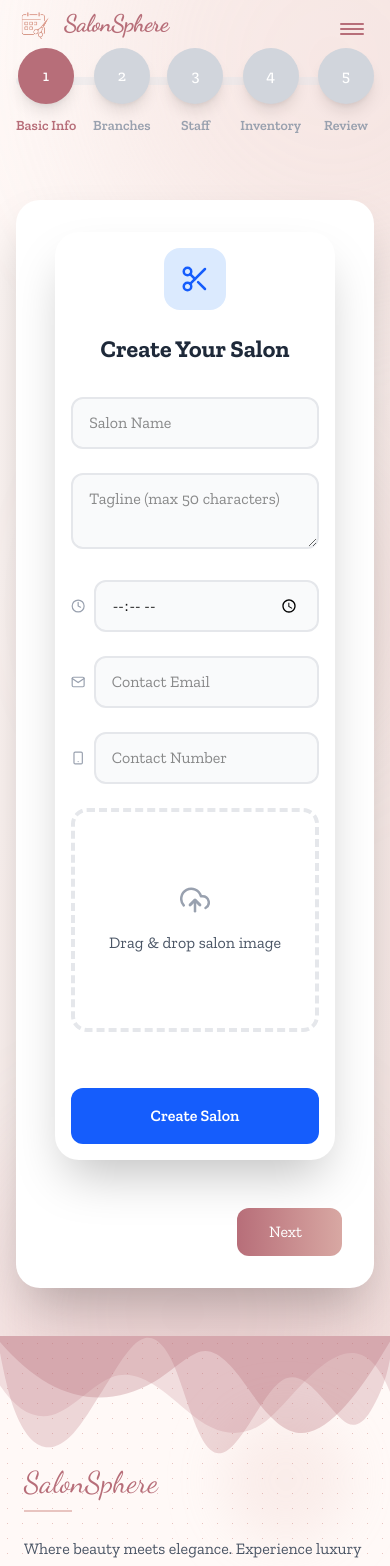
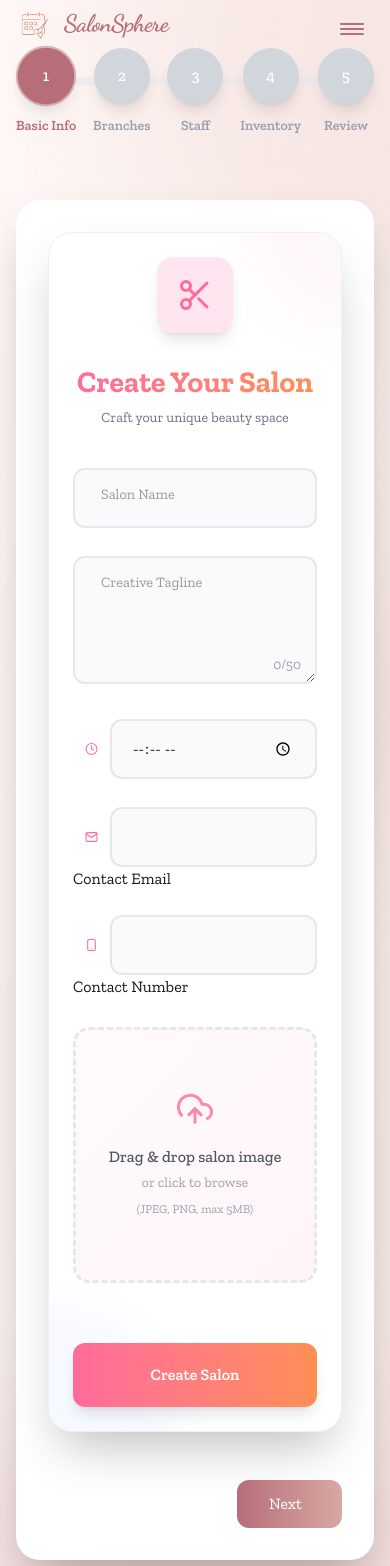
Before and after one commit to satyam-svg/Salon-Software-frontend-, a Next.js app: page /1/salon/creating in a window 390 px wide. Shown: the top 1566 px of the page. Built offline with nearby package versions, Linux system fonts and the light colour scheme.

Commit message:
fix issue

```diff
--- a/src/Components/StepOne.tsx
+++ b/src/Components/StepOne.tsx
@@ -1,7 +1,7 @@
 'use client';
 import { motion } from 'framer-motion';
 import { useForm } from 'react-hook-form';
-import { FiClock, FiUploadCloud, FiX, FiScissors, FiMail, FiSmartphone } from 'react-icons/fi';
+import { FiClock, FiUploadCloud, FiX, FiScissors, FiMail, FiSmartphone, FiAlertTriangle } from 'react-icons/fi';
 import { useDropzone } from 'react-dropzone';
 import { useState, useEffect } from 'react';
 import { usePathname } from 'next/navigation';
@@ -108,166 +108,256 @@ export default function StepOne() {
     setValue('salon_img', null);
   };
 
+
   return (
     <motion.form
       onSubmit={handleSubmit(onSubmit)}
-      initial={{ opacity: 0, scale: 0.95 }}
-      animate={{ opacity: 1, scale: 1 }}
-      transition={{ duration: 0.5, ease: "easeOut" }}
-      className="max-w-[95%] md:max-w-2xl mx-auto p-4 md:p-8 bg-white rounded-3xl shadow-2xl relative overflow-hidden"
+      initial={{ opacity: 0, y: 20 }}
+      animate={{ opacity: 1, y: 0 }}
+      transition={{ duration: 0.6, ease: "easeOut" }}
+      className="max-w-[100%] md:max-w-2xl mx-auto p-6 md:p-10 bg-white rounded-3xl shadow-2xl relative overflow-hidden border border-[#f0f0f0]"
     >
+      {/* Floating Decorative Elements */}
+      <div className="absolute -top-24 -right-24 w-48 h-48 bg-[#FFD9E8] rounded-full opacity-20 mix-blend-multiply blur-xl" />
+      <div className="absolute -bottom-32 -left-32 w-64 h-64 bg-[#D1E0FF] rounded-full opacity-20 mix-blend-multiply blur-xl" />
+
       {/* Form Header */}
-      <div className="mb-8 md:mb-12 text-center">
-        <div className="inline-block p-4 md:p-6 rounded-2xl bg-blue-100 mb-4 md:mb-6">
-          <FiScissors className="text-3xl md:text-4xl text-blue-600" />
-        </div>
-        <h1 className="text-2xl md:text-3xl font-bold mb-2 text-gray-800">
+      <motion.div
+        initial={{ scale: 0.9, opacity: 0 }}
+        animate={{ scale: 1, opacity: 1 }}
+        className="mb-10 text-center relative z-10"
+      >
+        <motion.div
+          whileHover={{ rotate: -15, scale: 1.1 }}
+          className="inline-block p-5 bg-[#FFE5EF] rounded-2xl mb-6 shadow-lg"
+        >
+          <FiScissors className="text-4xl text-[#FF6B9B]" />
+        </motion.div>
+        <h1 className="text-3xl font-bold mb-2 bg-gradient-to-r from-[#FF6B9B] to-[#FF8E53] bg-clip-text text-transparent">
           Create Your Salon
         </h1>
-      </div>
+        <p className="text-gray-500 text-sm">Craft your unique beauty space</p>
+      </motion.div>
 
-      <div className="space-y-6 md:space-y-8">
+      <div className="space-y-7 relative z-10">
         {/* Salon Name */}
-        <div className="relative">
+        <motion.div initial={{ opacity: 0 }} animate={{ opacity: 1 }}>
+          <div className="relative group">
             <input
               {...register('salon_name', { required: 'Salon name is required' })}
-            className={`w-full px-4 py-3 bg-gray-50 rounded-xl border-2 ${
-              errors.salon_name ? 'border-red-300' : 'border-gray-200'
-            }`}
-            placeholder="Salon Name"
+              className="w-full px-5 py-4 text-gray-700 bg-gray-50 rounded-xl border-2 border-gray-200 focus:border-[#FF6B9B] focus:ring-2 focus:ring-[#FF6B9B]/20 transition-all duration-300 peer"
+              placeholder=" "
             />
-          {errors.salon_name && (
-            <p className="text-red-500 text-sm mt-1">{errors.salon_name.message}</p>
-          )}
+            <label className="floating-label">Salon Name</label>
+            {errors.salon_name && <FormError message={errors.salon_name.message} />}
           </div>
+        </motion.div>
 
         {/* Salon Tagline */}
-        <div className="relative">
+        <motion.div initial={{ opacity: 0 }} animate={{ opacity: 1 }} transition={{ delay: 0.1 }}>
+          <div className="relative group">
             <textarea
               {...register('salon_tag', {
                 required: 'Tagline is required',
                 maxLength: 50
               })}
-            className={`w-full px-4 py-3 bg-gray-50 rounded-xl border-2 ${
-              errors.salon_tag ? 'border-red-300' : 'border-gray-200'
-            }`}
-            placeholder="Tagline (max 50 characters)"
+              className="w-full px-5 py-4 bg-gray-50 rounded-xl border-2 border-gray-200 focus:border-[#FF6B9B] focus:ring-2 focus:ring-[#FF6B9B]/20 transition-all duration-300 peer h-32"
+              placeholder=" "
             />
-          {errors.salon_tag && (
-            <p className="text-red-500 text-sm mt-1">{errors.salon_tag.message}</p>
-          )}
+            <label className="floating-label">Creative Tagline</label>
+            <div className="absolute right-4 bottom-4 text-sm text-gray-400">
+              {watch('salon_tag')?.length || 0}/50
             </div>
+            {errors.salon_tag && <FormError message={errors.salon_tag.message} />}
+          </div>
+        </motion.div>
 
         {/* Opening Time */}
-        <div className="relative">
-          <div className="flex items-center gap-2">
-            <FiClock className="text-gray-400" />
+        <motion.div initial={{ opacity: 0 }} animate={{ opacity: 1 }} transition={{ delay: 0.2 }}>
+          <div className="relative group">
+            <div className="flex items-center gap-3">
+              <FiClock className="text-[#FF6B9B] ml-3" />
               <input
                 type="time"
                 {...register('opening_time', { required: 'Opening time is required' })}
-              className={`w-full px-4 py-3 bg-gray-50 rounded-xl border-2 ${
-                errors.opening_time ? 'border-red-300' : 'border-gray-200'
-              }`}
+                className="w-full px-5 py-4 bg-gray-50 rounded-xl border-2 border-gray-200 focus:border-[#FF6B9B] focus:ring-2 focus:ring-[#FF6B9B]/20 transition-all duration-300"
               />
             </div>
-          {errors.opening_time && (
-            <p className="text-red-500 text-sm mt-1">{errors.opening_time.message}</p>
-          )}
+            {errors.opening_time && <FormError message={errors.opening_time.message} />}
           </div>
+        </motion.div>
 
-        {/* Contact Email */}
-        <div className="relative">
-          <div className="flex items-center gap-2">
-            <FiMail className="text-gray-400" />
+        {/* Contact Information Grid */}
+        <motion.div
+          className="grid gap-6 md:grid-cols-2"
+          initial={{ opacity: 0 }}
+          animate={{ opacity: 1 }}
+          transition={{ delay: 0.3 }}
+        >
+          {/* Email */}
+          <div className="relative group">
+            <div className="flex items-center gap-3">
+              <FiMail className="text-[#FF6B9B] ml-3" />
               <input
                 type="email"
                 {...register('contact_email', {
                   required: 'Email is required',
-                pattern: {
-                  value: /^\S+@\S+$/i,
-                  message: 'Invalid email address'
-                }
+                  pattern: { value: /^\S+@\S+$/i, message: 'Invalid email' }
                 })}
-              className={`w-full px-4 py-3 bg-gray-50 rounded-xl border-2 ${
-                errors.contact_email ? 'border-red-300' : 'border-gray-200'
-              }`}
-              placeholder="Contact Email"
+                className="w-full px-5 py-4 bg-gray-50 rounded-xl border-2 border-gray-200 focus:border-[#FF6B9B] focus:ring-2 focus:ring-[#FF6B9B]/20 transition-all duration-300"
+                placeholder=" "
               />
             </div>
-          {errors.contact_email && (
-            <p className="text-red-500 text-sm mt-1">{errors.contact_email.message}</p>
-          )}
+            <label className="floating-label-left">Contact Email</label>
+            {errors.contact_email && <FormError message={errors.contact_email.message} />}
           </div>
 
-        {/* Contact Number */}
-        <div className="relative">
-          <div className="flex items-center gap-2">
-            <FiSmartphone className="text-gray-400" />
+          {/* Phone */}
+          <div className="relative group">
+            <div className="flex items-center gap-3">
+              <FiSmartphone className="text-[#FF6B9B] ml-3" />
               <input
                 type="tel"
                 {...register('contact_number', {
-                required: 'Phone number is required',
-                pattern: {
-                  value: /^[0-9]{10}$/,
-                  message: 'Invalid phone number (10 digits required)'
-                }
+                  required: 'Phone required',
+                  pattern: { value: /^[0-9]{10}$/, message: '10 digits required' }
                 })}
-              className={`w-full px-4 py-3 bg-gray-50 rounded-xl border-2 ${
-                errors.contact_number ? 'border-red-300' : 'border-gray-200'
-              }`}
-              placeholder="Contact Number"
+                className="w-full px-5 py-4 bg-gray-50 rounded-xl border-2 border-gray-200 focus:border-[#FF6B9B] focus:ring-2 focus:ring-[#FF6B9B]/20 transition-all duration-300"
+                placeholder=" "
               />
             </div>
-          {errors.contact_number && (
-            <p className="text-red-500 text-sm mt-1">{errors.contact_number.message}</p>
-          )}
+            <label className="floating-label-left">Contact Number</label>
+            {errors.contact_number && <FormError message={errors.contact_number.message} />}
           </div>
+        </motion.div>
 
         {/* Image Upload */}
+        <motion.div
+          initial={{ opacity: 0 }}
+          animate={{ opacity: 1 }}
+          transition={{ delay: 0.4 }}
+        >
           <div
             {...getRootProps()}
-          className="relative h-56 md:h-64 rounded-2xl border-4 border-dashed border-gray-200 cursor-pointer"
+            className={`relative h-64 rounded-2xl border-3 border-dashed transition-all
+              ${preview ? 'border-[#FF6B9B]' : 'border-gray-200 hover:border-[#FF6B9B]'}
+              bg-gradient-to-br from-[#FFFAFC] to-[#FFF5F9] cursor-pointer group`}
           >
             <input {...getInputProps()} />
             {preview ? (
               <>
-              <img
+                <motion.img
                   src={preview}
                   alt="Preview"
                   className="w-full h-full object-cover rounded-xl"
+                  initial={{ opacity: 0 }}
+                  animate={{ opacity: 1 }}
                 />
                 <button
                   type="button"
                   onClick={removeImage}
-                className="absolute top-2 right-2 p-2 bg-white/90 rounded-full shadow-lg"
+                  className="absolute top-3 right-3 p-2 bg-white/90 rounded-full shadow-lg hover:bg-red-50 transition-colors"
                 >
-                <FiX className="text-red-500" />
+                  <FiX className="text-red-500 text-lg" />
                 </button>
               </>
             ) : (
-            <div className="absolute inset-0 flex flex-col items-center justify-center">
-              <FiUploadCloud className="text-3xl text-gray-400 mb-4" />
-              <p className="text-gray-600">Drag & drop salon image</p>
+              <div className="absolute inset-0 flex flex-col items-center justify-center p-6 text-center">
+                <motion.div
+                  animate={{ y: [-3, 3, -3] }}
+                  transition={{ duration: 2, repeat: Infinity }}
+                  className="mb-4"
+                >
+                  <FiUploadCloud className="text-4xl text-[#FF6B9B] opacity-80" />
+                </motion.div>
+                <p className="text-gray-600 font-medium mb-1">Drag & drop salon image</p>
+                <p className="text-sm text-gray-400">or click to browse</p>
+                <p className="text-xs text-gray-400 mt-2">(JPEG, PNG, max 5MB)</p>
               </div>
             )}
           </div>
+        </motion.div>
 
         {/* Submit Button */}
-        <button
+        <motion.button
           type="submit"
           disabled={isSubmitting}
-          className="w-full mt-8 py-4 px-6 bg-blue-600 text-white rounded-xl font-semibold disabled:opacity-50 hover:bg-blue-700 transition-colors"
+          whileHover={{ scale: 1.02 }}
+          whileTap={{ scale: 0.98 }}
+          className="w-full mt-8 py-5 bg-gradient-to-r from-[#FF6B9B] to-[#FF8E53] text-white rounded-xl font-semibold
+                    shadow-lg hover:shadow-[#FF6B9B]/30 disabled:opacity-50 transition-all"
         >
-          {isSubmitting ? 'Creating Salon...' : 'Create Salon'}
-        </button>
+          {isSubmitting ? (
+            <span className="flex items-center justify-center gap-2">
+              <motion.span
+                animate={{ rotate: 360 }}
+                transition={{ duration: 1, repeat: Infinity }}
+                className="block w-5 h-5 border-2 border-white border-t-transparent rounded-full"
+              />
+              Creating Salon...
+            </span>
+          ) : (
+            'Create Salon'
+          )}
+        </motion.button>
 
         {/* Error Messages */}
         {submissionError && (
-          <div className="mt-4 p-4 bg-red-50 text-red-600 rounded-xl">
+          <motion.div
+            initial={{ opacity: 0, y: -10 }}
+            animate={{ opacity: 1, y: 0 }}
+            className="mt-4 p-4 bg-red-50 text-red-600 rounded-xl flex items-center gap-3"
+          >
+            <FiAlertTriangle className="flex-shrink-0" />
             {submissionError}
-          </div>
+          </motion.div>
         )}
       </div>
+
+      <style jsx>{`
+        .floating-label {
+          position: absolute;
+          left: 1.25rem;
+          top: 1rem;
+          font-size: 0.9rem;
+          color: #999;
+          pointer-events: none;
+          transition: all 0.3s cubic-bezier(0.4, 0, 0.2, 1);
+          background: linear-gradient(to bottom, transparent 50%, #f8fafc 50%);
+          padding: 0 0.5rem;
+        }
+
+        .floating-label-left {
+          left: 3.5rem;
+        }
+
+        input:focus ~ .floating-label,
+        input:not(:placeholder-shown) ~ .floating-label,
+        textarea:focus ~ .floating-label,
+        textarea:not(:placeholder-shown) ~ .floating-label {
+          top: -0.6rem;
+          left: 1rem;
+          font-size: 0.75rem;
+          color: #FF6B9B;
+          background: #f8fafc;
+        }
+
+        .floating-label-left:not(:placeholder-shown) {
+          left: 3rem;
+        }
+      `}</style>
     </motion.form>
   );
 }
+
+
+const FormError = ({ message }: { message?: string }) => (
+  <motion.div
+    initial={{ opacity: 0, y: -5 }}
+    animate={{ opacity: 1, y: 0 }}
+    className="absolute right-3 top-1/2 -translate-y-1/2 text-red-500 flex items-center gap-1"
+  >
+    <FiAlertTriangle className="flex-shrink-0" />
+    <span className="text-sm">{message}</span>
+  </motion.div>
+);
--- a/src/app/(dashboard)/[userId]/page.tsx
+++ b/src/app/(dashboard)/[userId]/page.tsx
@@ -25,7 +25,6 @@ const DashboardPage = () => {
         const response = await axios.get(`https://salon-backend-3.onrender.com/api/users/${userId}`);
         const data = response.data;
         setName(data.user.fullname);
-
         if (data.user.salonId) {
           const response1 = await axios.post('https://salon-backend-3.onrender.com/api/branch/isbranch')
           if(!response1.data.isbranch){
@@ -33,15 +32,15 @@ const DashboardPage = () => {
             return;
           }
           setHasSalon(true);
-          const timer = setInterval(() => {
-            setCountdown((prev) => {
-              if (prev === 1) {
-                clearInterval(timer);
-                router.push(`/${userId}/ownerhomepage`);
-              }
-              return prev - 1;
-            });
-          }, 1000);
+          // const timer = setInterval(() => {
+          //   setCountdown((prev) => {
+          //     if (prev === 1) {
+          //       clearInterval(timer);
+          //       router.push(`/${userId}/ownerhomepage`);
+          //     }
+          //     return prev - 1;
+          //   });
+          // }, 1000);
         } else {
           router.push(`/${userId}/salon/not_created`);
         }
--- a/src/app/(dashboard)/[userId]/salon/creating/page.tsx
+++ b/src/app/(dashboard)/[userId]/salon/creating/page.tsx
@@ -25,21 +25,17 @@ export default function CreatingSalon() {
 
 
 
-
   const handleNext = () => {
     setDirection('right');
     if (currentStep < steps.length) setCurrentStep(prev => prev + 1);
     cycleFloat();
   };
-
   const handlePrev = () => {
     setDirection('left');
     if (currentStep > 1) setCurrentStep(prev => prev - 1);
     cycleFloat();
   };
-
   const progress = ((currentStep - 1) / (steps.length - 1)) * 100;
-
   return (
     <div className="min-h-screen bg-gradient-to-br from-[#fff9f7] to-[#f5e6e3] py-12 px-4 relative overflow-hidden">
       {/* Animated Background */}
```
Lines whose indentation alone changed are shown as unchanged.
